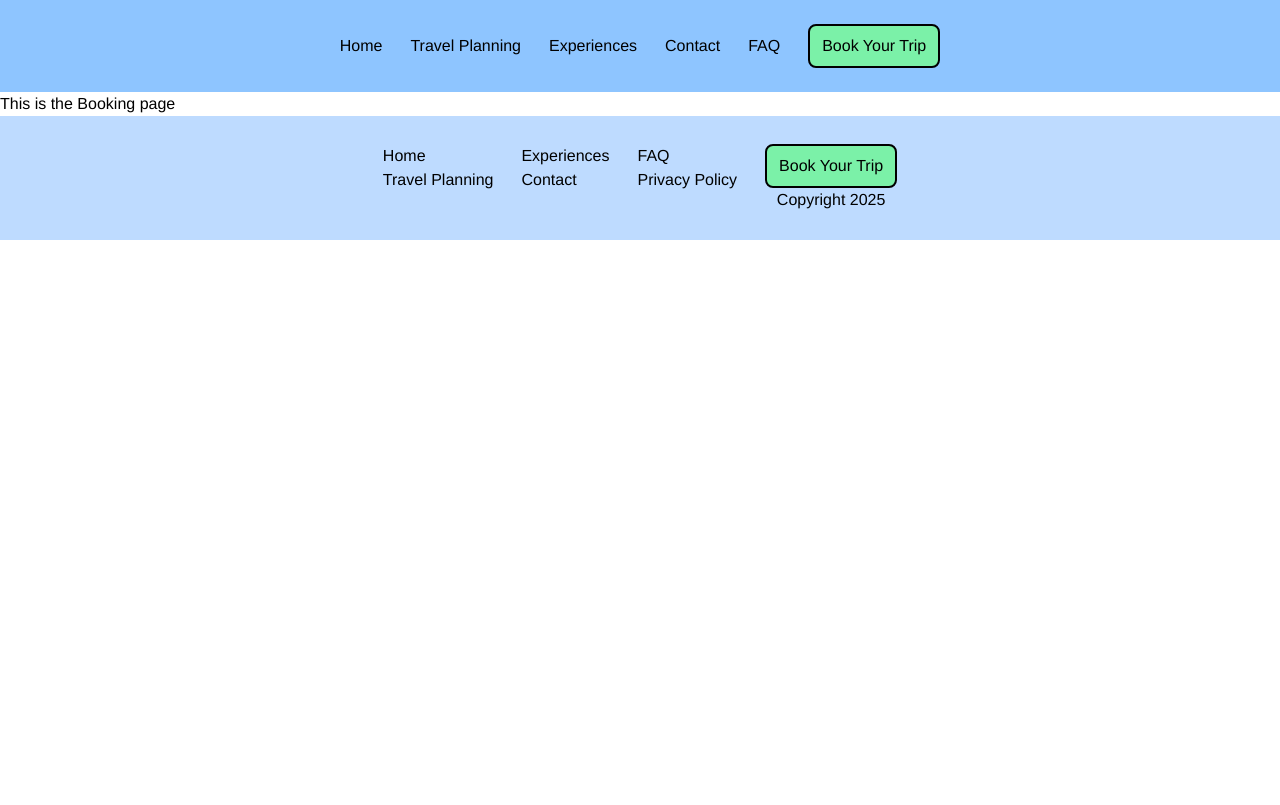
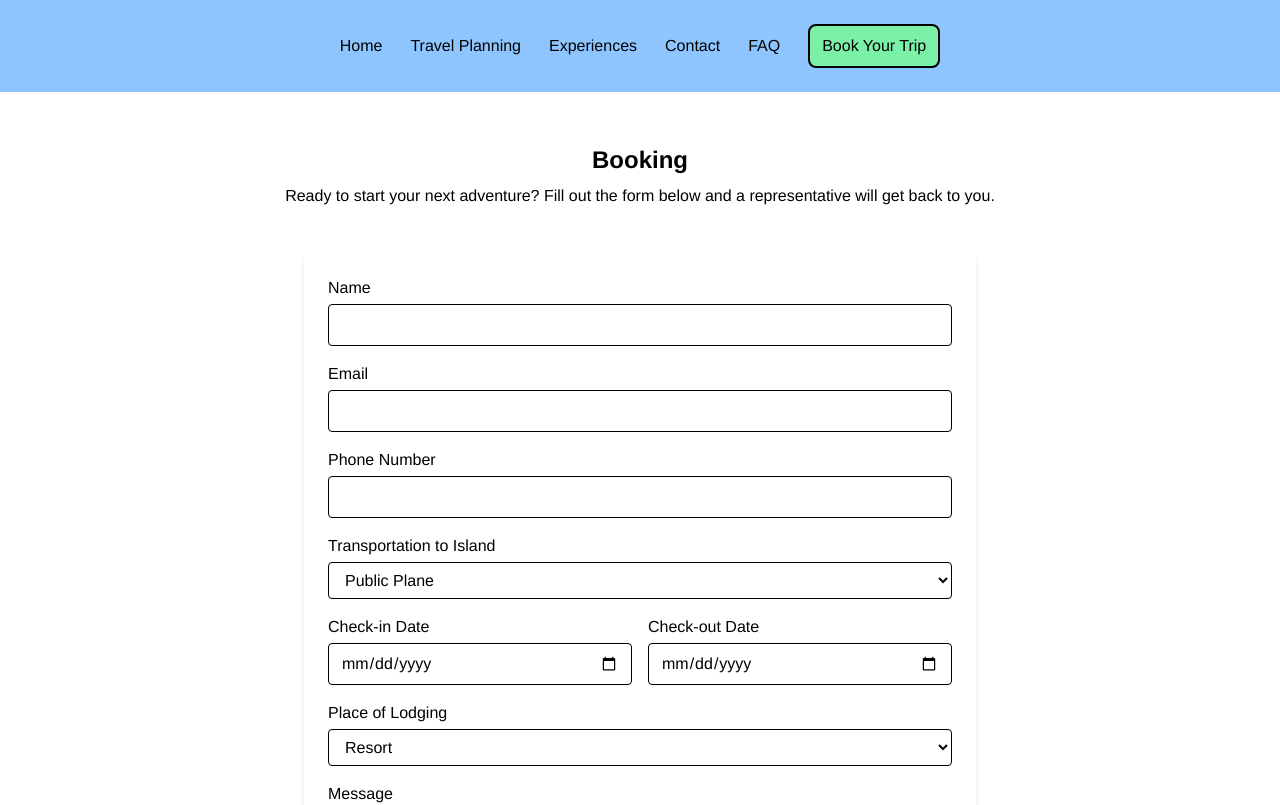
Before and after one commit to ks9927/ux-class-tahini, a React (Vite) app in the folder ux-class/: page /booking in a window 1280 px wide. Shown: the top 805 px of the page. Built offline with nearby package versions, Linux system fonts and the light colour scheme.

Commit message:
added more changes

```diff
--- a/ux-class/src/Components/Card.jsx
+++ b/ux-class/src/Components/Card.jsx
@@ -1,8 +1,9 @@
 
 export default function Card({image, title, description, alt}) {
     return (
-        <div className="border-2 border-black border-solid bg-gray-50
-        rounded-xl p-5">
+    <div className="border-2 border-black border-solid bg-gray-50
+    rounded-xl p-5 transition-colors duration-150 ease-in-out
+    hover:bg-gray-200 cursor-pointer focus:outline-none focus:ring-2 focus:ring-yellow-400">
             <div className="bg-blue-300 w-3xs m-auto my-2.5 rounded-xl">
                 <img src={image} alt={alt} />
             </div>
--- a/ux-class/src/Pages/Booking.jsx
+++ b/ux-class/src/Pages/Booking.jsx
@@ -1,5 +1,72 @@
+import IntroText from "../Components/IntroText"
+
 export default function Booking() {
     return(
-        <h1>This is the Booking page</h1>
+       <div className="flex flex-col items-center px-4 py-8">
+        <IntroText
+        title="Booking"
+        description="Ready to start your next adventure? Fill out the form below and a representative will get back to you."/>
+
+        <form className="w-full max-w-2xl bg-white/60 backdrop-blur-sm p-6 rounded-md shadow-md mt-6" action="#" method="post">
+            <div className="grid grid-cols-1 gap-4">
+                <label className="flex flex-col">
+                    <span className="font-medium mb-1">Name</span>
+                    <input name="name" type="text" required className="border rounded px-3 py-2 focus:outline-none focus:ring-2 focus:ring-indigo-400" />
+                </label>
+
+                <label className="flex flex-col">
+                    <span className="font-medium mb-1">Email</span>
+                    <input name="email" type="email" required className="border rounded px-3 py-2 focus:outline-none focus:ring-2 focus:ring-indigo-400" />
+                </label>
+
+                <label className="flex flex-col">
+                    <span className="font-medium mb-1">Phone Number</span>
+                    <input name="phone" type="tel" className="border rounded px-3 py-2 focus:outline-none focus:ring-2 focus:ring-indigo-400" />
+                </label>
+
+                <label className="flex flex-col">
+                    <span className="font-medium mb-1">Transportation to Island</span>
+                    <select name="transport" className="border rounded px-3 py-2 focus:outline-none focus:ring-2 focus:ring-indigo-400">
+                        <option>Public Plane</option>
+                        <option>Private Plane</option>
+                        <option>Cruise Ship</option>
+                        <option>Not Needed</option>
+                    </select>
+                </label>
+
+                <div className="grid grid-cols-2 gap-4">
+                    <label className="flex flex-col">
+                        <span className="font-medium mb-1">Check-in Date</span>
+                        <input name="checkin" type="date" className="border rounded px-3 py-2 focus:outline-none focus:ring-2 focus:ring-indigo-400" />
+                    </label>
+
+                    <label className="flex flex-col">
+                        <span className="font-medium mb-1">Check-out Date</span>
+                        <input name="checkout" type="date" className="border rounded px-3 py-2 focus:outline-none focus:ring-2 focus:ring-indigo-400" />
+                    </label>
+                </div>
+
+                <label className="flex flex-col">
+                    <span className="font-medium mb-1">Place of Lodging</span>
+                    <select name="lodging" className="border rounded px-3 py-2 focus:outline-none focus:ring-2 focus:ring-indigo-400">
+                        <option>Resort</option>
+                        <option>Hotel</option>
+                        <option>Bed and Breakfast</option>
+                        <option>Other</option>
+                    </select>
+                </label>
+
+                <label className="flex flex-col">
+                    <span className="font-medium mb-1">Message</span>
+                    <textarea name="message" rows={5} className="border rounded px-3 py-2 focus:outline-none focus:ring-2 focus:ring-indigo-400" />
+                </label>
+
+                <div className="flex justify-center">
+                    <button type="submit" className="bg-yellow-600 text-black px-6 py-2 rounded hover:bg-yellow-700">Submit</button>
+                </div>
+            </div>
+        </form>
+
+       </div>
     )
 }
--- a/ux-class/src/Pages/Contact.jsx
+++ b/ux-class/src/Pages/Contact.jsx
@@ -1,5 +1,39 @@
+import IntroText from "../Components/IntroText"
+
 export default function Contact() {
     return(
-        <h1>This is the Contact page</h1>
+        <div className="flex flex-col items-center px-4 py-8">
+            <IntroText
+            title="Contact Us"
+            description="Have any questions? Concerns? Feel free to contact us at 123-456-7890 or use the form below"/>
+
+            <form className="w-full max-w-xl bg-white/60 backdrop-blur-sm p-6 rounded-md shadow-md mt-6" action="#" method="post">
+                <div className="grid grid-cols-1 gap-4">
+                    <label className="flex flex-col">
+                        <span className="font-medium mb-1">Name</span>
+                        <input name="name" type="text" required className="border rounded px-3 py-2 focus:outline-none focus:ring-2 focus:ring-indigo-400" />
+                    </label>
+
+                    <label className="flex flex-col">
+                        <span className="font-medium mb-1">Email</span>
+                        <input name="email" type="email" required className="border rounded px-3 py-2 focus:outline-none focus:ring-2 focus:ring-indigo-400" />
+                    </label>
+
+                    <label className="flex flex-col">
+                        <span className="font-medium mb-1">Phone Number</span>
+                        <input name="phone" type="tel" className="border rounded px-3 py-2 focus:outline-none focus:ring-2 focus:ring-indigo-400" />
+                    </label>
+
+                    <label className="flex flex-col">
+                        <span className="font-medium mb-1">Message</span>
+                        <textarea name="message" rows="5" required className="border rounded px-3 py-2 focus:outline-none focus:ring-2 focus:ring-indigo-400" />
+                    </label>
+
+                    <div className="flex justify-center">
+                        <button type="submit" className="bg-yellow-600 text-black px-6 py-2 rounded hover:bg-yellow-700">Submit</button>
+                    </div>
+                </div>
+            </form>
+        </div>
     )
 }
--- a/ux-class/src/Pages/FAQ.jsx
+++ b/ux-class/src/Pages/FAQ.jsx
@@ -1,5 +1,26 @@
+import IntroText from "../Components/IntroText"
+
 export default function FAQ() {
     return(
-        <h1>This is the FAQ page</h1>
+        <div>
+            <IntroText
+            title="FAQ"
+            description="Here’s a list of Frequently Asked Questions:"/>
+
+            <h2 className="text-center font-bold">What kind of outlets does Tahini use?</h2>
+            <p className="text-center my-2">Power outlets are 120 volts (the same as in the United States).</p>
+            <h2 className="text-center font-bold">What are the alcohol laws?</h2>
+            <p className="text-center my-2">Alcohol is not allowed to be served or sold between the hours of midnight and 9:00 a.m. The drinking age is 18 years old.</p>
+            <h2 className="text-center font-bold">What language do Tahinians speak?</h2>
+            <p className="text-center my-2">Many younger Tanitians speak fluent English. Very little English is spoken in rural areas, especially by the older residents.</p>
+            <h2 className="text-center font-bold">What if I get hurt on vacation?</h2>
+            <p className="text-center my-2">There is one hospital and several clinics. The hospital has many multilingual employees.</p>
+            <h2 className="text-center font-bold">Is Tahini safe?</h2>
+            <p className="text-center my-2">Violent crime is very rare on Taniti, but as tourism increases, there are more reports of pickpocketing and other petty crimes.</p>
+            <h2 className="text-center font-bold">Are there any holidays I should be aware of?</h2>
+            <p className="text-center my-2">Taniti enjoys a large number of national holidays, and many tourist attractions and restaurants will be closed on holidays, so visitors should plan accordingly.</p>
+            <h2 className="text-center font-bold">What currency is used in Tahini?</h2>
+            <p className="text-center my-2">Taniti uses the U.S. dollar as its currency, but many businesses will also accept euros and yen. Several banks facilitate currency exchange, and many businesses accept major credit cards.</p>
+        </div>
     )
 }
--- a/ux-class/src/Pages/Home.jsx
+++ b/ux-class/src/Pages/Home.jsx
@@ -21,29 +21,37 @@ export default function Home() {
 
         <h2 className="text-center font-bold my-3 text-2xl">Try these things: </h2>
     <div className="flex bg-yellow-100 p-4 gap-2">
+     <Link to="/experiences" className="no-underline text-inherit">
       <Card
       image={ReefImg}
       alt="photo of orange fish in reef"
       title="Go to the beach"
       description="Try snorkelling in our oceans" />
+     </Link>
 
+     <Link to="/experiences" className="no-underline text-inherit">
       <Card
       image={ShrimpImg}
       alt="photo of shrimp dish"
       title="Go to our restaurants"
       description="Try our Pan-Asian cuisine" />
+     </Link>
 
+     <Link to="/experiences" className="no-underline text-inherit">
       <Card
       image={VolcanoImg}
       alt="photo of volcano in distance"
       title="Visit our volcano"
       description="Come see our active small volcano" />
+     </Link>
 
+     <Link to="/experiences" className="no-underline text-inherit">
       <Card
       image={RainforestImg}
       alt="photo of waterfall in rainforest"
       title="Visit our tropical rainforest"
       description="Come take a hike and see our scenic views" />
+     </Link>
     </div>
 
         <div className="text-center font-bold my-10 text-lg">
```
Lines whose indentation alone changed are shown as unchanged.
